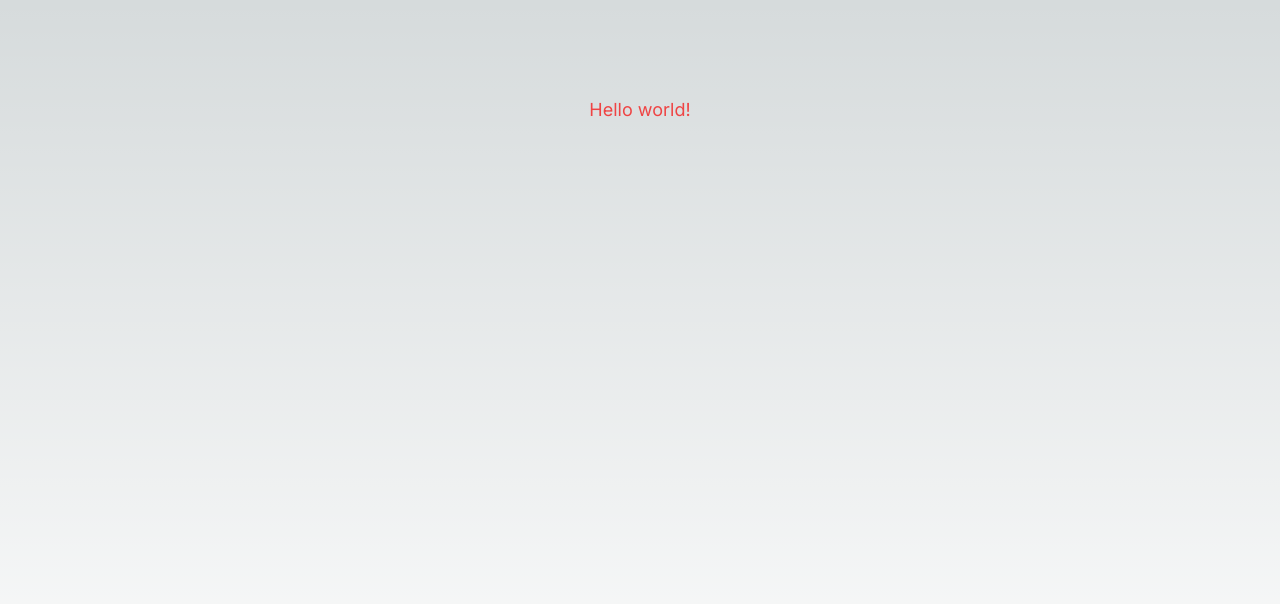
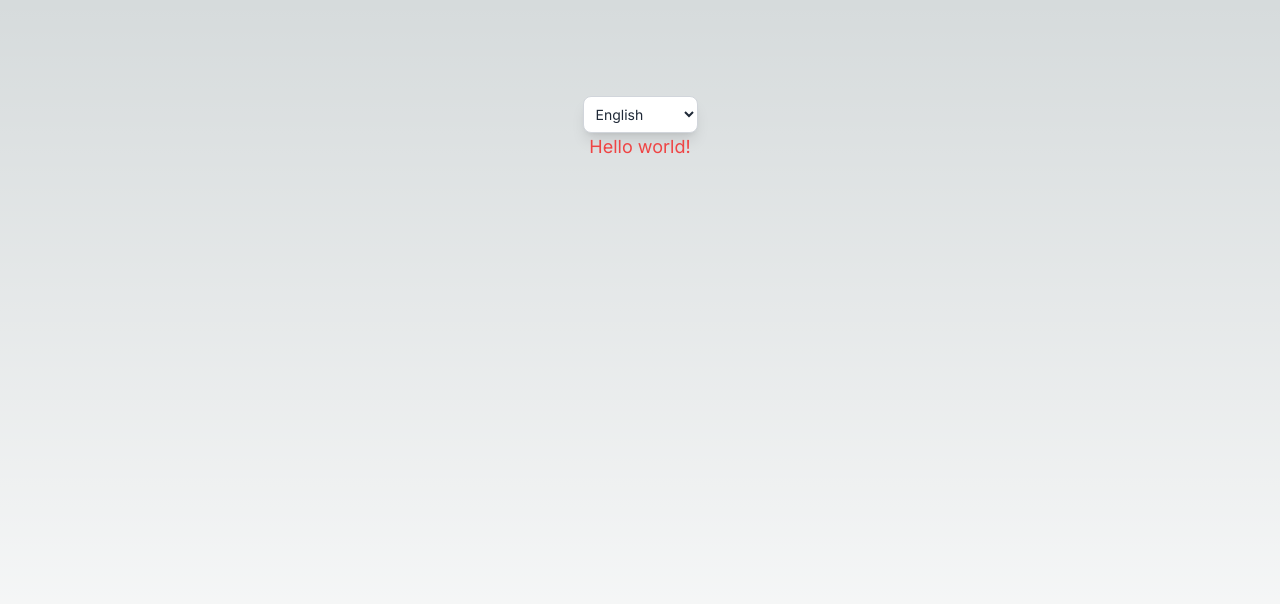
Before and after one commit to mauriciofsnts/next-template, a Next.js app: page /en in a window 1280 px wide. Shown: the top 604 px of the page. Built offline with nearby package versions, Linux system fonts and the light colour scheme.

Commit message:
feat: add language switcher component and update page layout

```diff
--- a/src/app/[locales]/page.tsx
+++ b/src/app/[locales]/page.tsx
@@ -1,10 +1,14 @@
+import LocaleSwitcher from "@/components/language-switcher";
 import { useTranslations } from "next-intl";
 
 export default function Home() {
   const t = useTranslations("global");
 
   return (
-    <main className="flex min-h-screen flex-col items-center justify-between p-24">
+    <main className="flex min-h-screen flex-col items-center p-24">
+      <div>
+        <LocaleSwitcher />
+      </div>
       <h1 className="text-lg text-red-500">{t("hello")}</h1>
     </main>
   );
--- /dev/null
+++ b/src/components/language-switcher.tsx
@@ -0,0 +1,30 @@
+"use client";
+import { locales } from "@/lib/locales";
+import { useLocale } from "next-intl";
+import { useRouter } from "next/navigation";
+
+export default function LocaleSwitcher() {
+  const locale = useLocale();
+  const router = useRouter();
+
+  const switchLocale = (e: React.ChangeEvent<HTMLSelectElement>) => {
+    const selectedLocale = locales.find((loc) => loc.code === e.target.value);
+    if (!selectedLocale) return;
+    document.cookie = `NEXT_LOCALE=${selectedLocale?.code}; path=/; max-age=31536000; SameSite=Lax`;
+    router.refresh();
+  };
+
+  return (
+    <select
+      value={locale}
+      onChange={switchLocale}
+      className="bg-white dark:bg-zinc-800 border outline-none border-gray-300 dark:border-zinc-900 text-gray-800 dark:text-white shadow-lg text-sm rounded-lg block w-full p-2"
+    >
+      {locales.map((loc) => (
+        <option key={loc.code} value={loc.code}>
+          {loc.name}
+        </option>
+      ))}
+    </select>
+  );
+}
--- a/src/components/providers/index.tsx
+++ b/src/components/providers/index.tsx
@@ -1,12 +1,17 @@
 import React from "react";
 import AuthProvider from "./auth-provider";
+import IntlProvider from "./intl-provider";
 
 interface Props {
   children: React.ReactNode;
 }
 
 const Providers = ({ children }: Props) => {
-  return <AuthProvider>{children}</AuthProvider>;
+  return (
+    <AuthProvider>
+      <IntlProvider>{children}</IntlProvider>
+    </AuthProvider>
+  );
 };
 
 export default Providers;
--- a/src/i18n/pt.json
+++ b/src/i18n/pt.json
@@ -1,5 +1,5 @@
 {
   "global": {
-    "hello": "Hello world!"
+    "hello": "Ola mundo"
   }
 }
```
